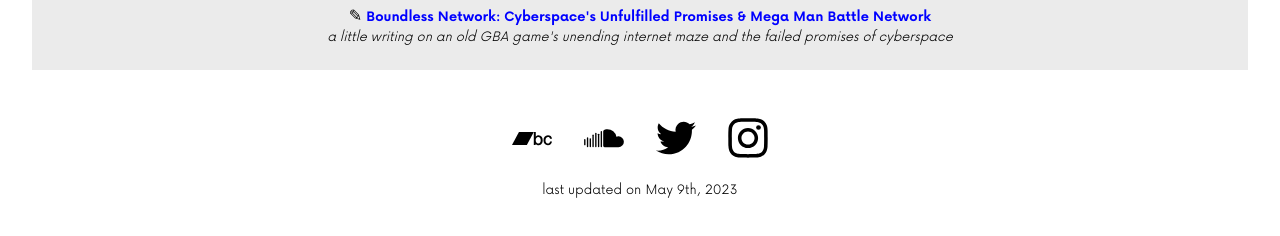
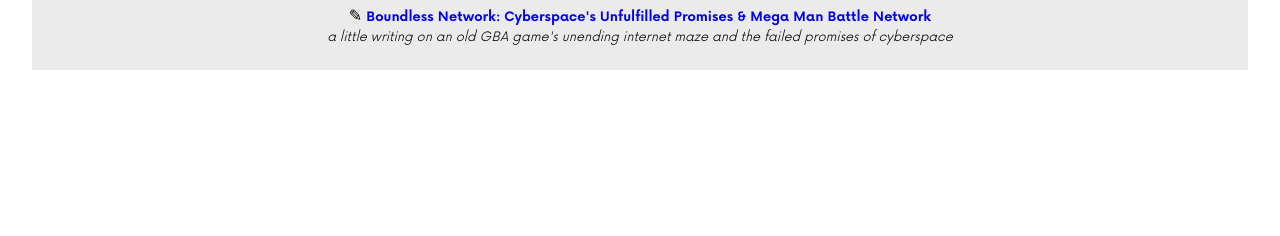
Before and after one commit to dbrookman/dbrookman.github.io, a plain HTML site: page index.html in a window 1280 px wide. Shown: the part 2076-2312 px from the top of the page. After the commit the page ends 2210 px from the top, so only its background shows below. Drawn offline with Linux system fonts and the light colour scheme.

Commit message:
Remove socials

```diff
--- a/index.html
+++ b/index.html
@@ -9,8 +9,6 @@
 		<link rel="icon" href="/assets/icons/favicon.png">
 		<meta property="og:title" content="Daniel Brookman">
 		<meta property="og:image" content="/assets/favicon.png">
-		<meta name="twitter:card" content="summary">
-		<meta name="twitter:site" content="@dan_n_n">
 		<link rel="stylesheet" href="style.css">
 		<link rel="preload" href="/assets/fonts/Now-Bold.woff2" as="font" type="font/woff2" crossorigin>
 		<link rel="preload" href="/assets/fonts/Now-Light.woff2" as="font" type="font/woff2" crossorigin>
@@ -30,7 +28,7 @@
 			<ul id="header-links">
 				<a href="https://dannn.bandcamp.com/">music</a>
 				/
-				<a href="https://cohost.org/dannn?hideShares=true">writing</a>
+				<a href="https://cohost.org/dannn/tagged/writing">writing</a>
 			</ul>
 
 		</header>
@@ -113,29 +111,7 @@
 
 			</main>
 
- 		<footer id="site-footer">
-
-
- 			<div id="social">
- 				<a href="https://dannn.bandcamp.com/">
- 					<img src="/assets/icons/social/bandcamp.svg">
- 				</a>
-
-	 				<a href="https://soundcloud.com/dannn">
- 					<img src="/assets/icons/social/soundcloud.svg">
- 				</a>
-
-
- 				<a href="https://twitter.com/DAN_N_N">
- 					<img src="/assets/icons/social/twitter.svg">
- 				</a>
-
- 				<a href="https://instagram.com/DAN_N_N">
- 					<img src="/assets/icons/social/instagram.svg">
- 				</a>
- 			</div>
-
-			<span id="time-updated">last updated on <time datetime="2023-05-09T20:58:37-04:00">May 9th, 2023</time></span>
+		<footer>
 		</footer>
 
 	</body>
--- a/style.css
+++ b/style.css
@@ -144,16 +144,5 @@ ul.updates .description {
 }
 
 footer {
-	padding: 3em 0;
+	padding: 2em 0;
 }
-
-#social {
-	display: flex;
-	justify-content: center;
-	margin-bottom: 1em;
-}
-
-#social img {
-	width: 40px;
-	margin: 0 1em;
-}
```
